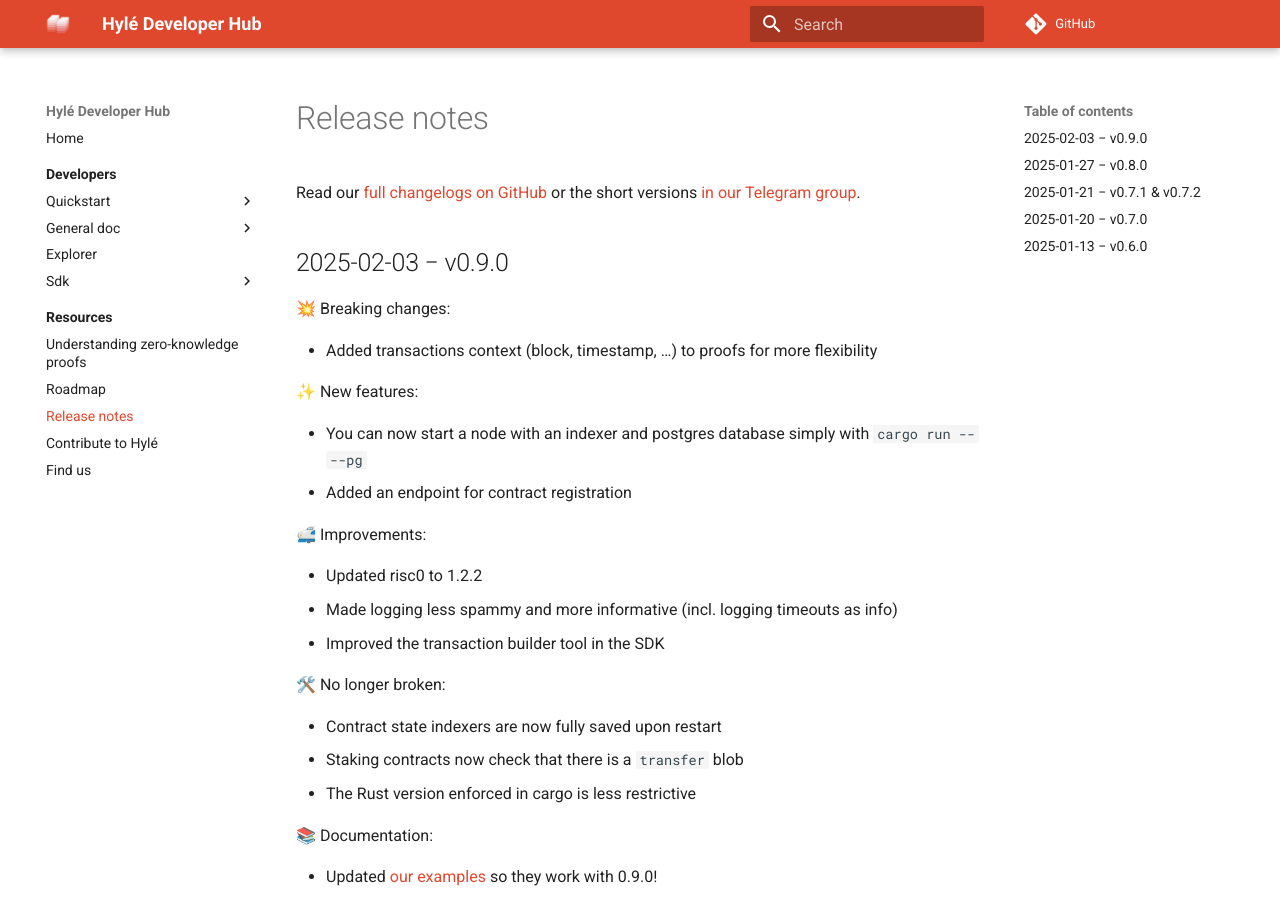
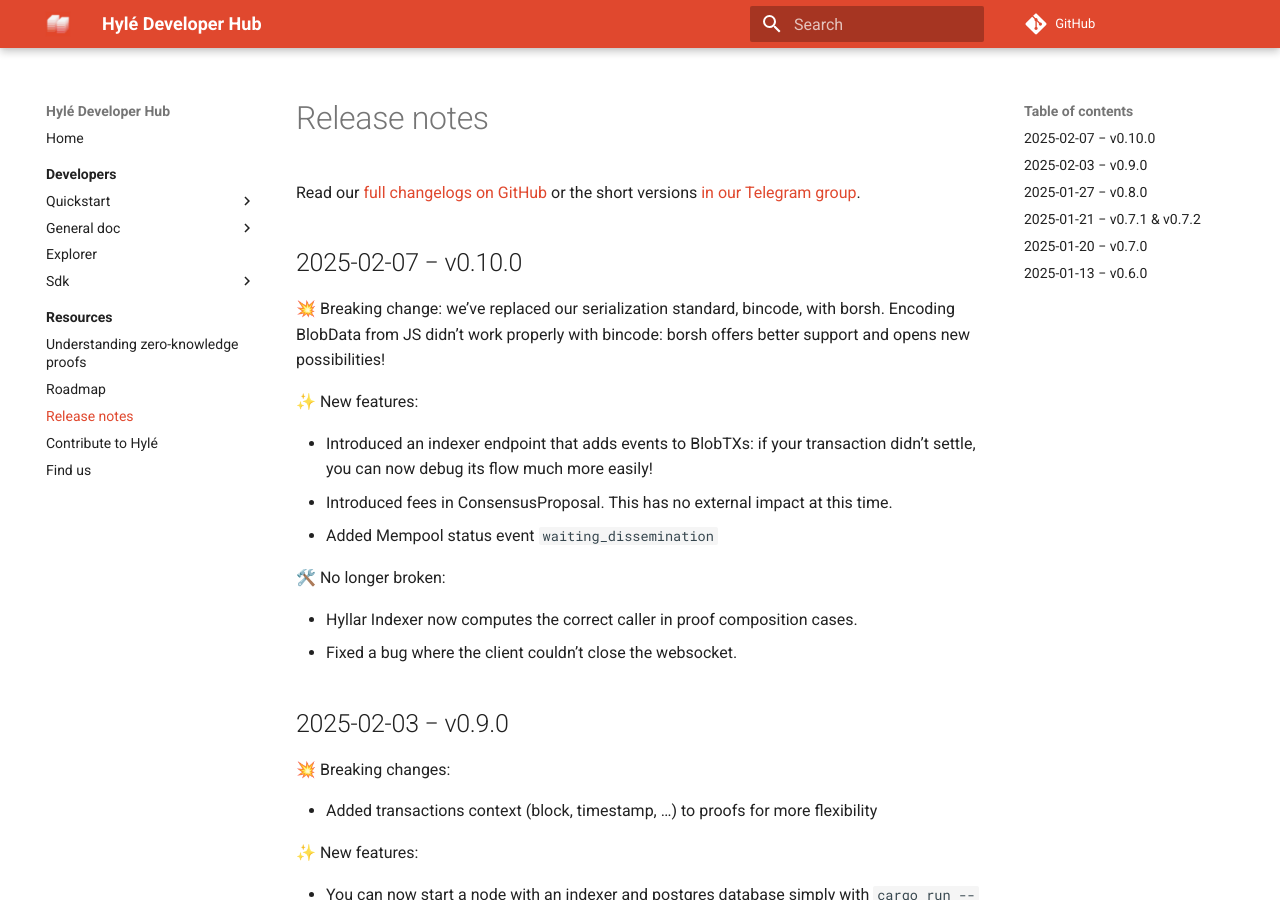
Before and after one commit to Hyle-org/devhub-hyle, an MkDocs documentation site: the page built from docs/resources/release-notes.md, in a window 1280 px wide and 900 px high. Built offline with MkDocs 1.6.1 and Material for MkDocs 9.7.7, drawn with Linux system fonts in a browser that asks for light colours; comment, search, counter and statistics services are not loaded.

Commit message:
v0.10.0 (#54)

```diff
--- a/docs/resources/release-notes.md
+++ b/docs/resources/release-notes.md
@@ -1,6 +1,21 @@
 # Release notes
 
 Read our [full changelogs on GitHub](https://github.com/Hyle-org/hyle/releases/) or the short versions [in our Telegram group](https://t.me/hyle_org).
+
+## 2025-02-07 − v0.10.0
+
+💥 Breaking change: we’ve replaced our serialization standard, bincode, with borsh. Encoding BlobData from JS didn’t work properly with bincode: borsh offers better support and opens new possibilities!
+
+✨ New features:
+
+- Introduced an indexer endpoint that adds events to BlobTXs: if your transaction didn’t settle, you can now debug its flow much more easily!
+- Introduced fees in ConsensusProposal. This has no external impact at this time.
+- Added Mempool status event `waiting_dissemination`
+
+🛠️ No longer broken:
+
+- Hyllar Indexer now computes the correct caller in proof composition cases.
+- Fixed a bug where the client couldn’t close the websocket.
 
 ## 2025-02-03 − v0.9.0
 
```
